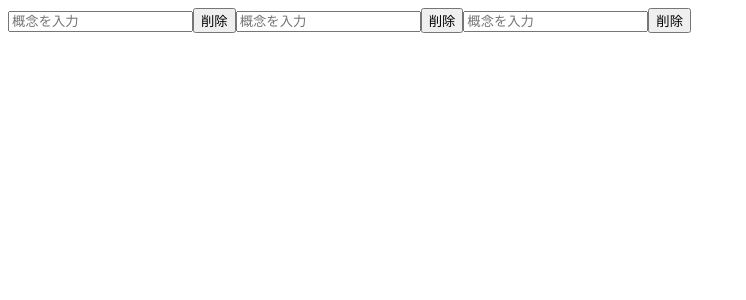
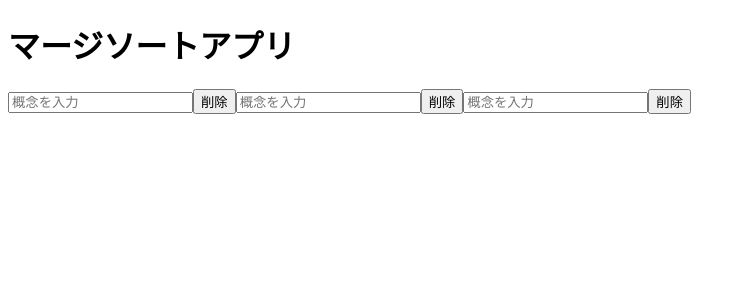
Before and after one commit to RKyo65535/MergeSortingWebApp, a React (Create React App) app: page / in a window 1280 px wide. Shown: the top 300 px of the page, without its empty margins (0-746 px from the left). Built offline with nearby package versions, Linux system fonts and the light colour scheme.

Commit message:
静的に3つボタンが表示されるところまで

```diff
--- /dev/null
+++ b/src/App.tsx
@@ -0,0 +1,20 @@
+import { useState, useRef, useEffect } from "react";
+import { InputZone } from "./components/InputZone";
+import { ToMergeItem } from "./feature/toMergeItem";
+
+export function App() {
+  //ここで全体を管理します。
+
+  //現在のリスト
+  const [currentItemList, setTasks] = useState<ToMergeItem[]>();
+
+  //ここから下がメイン部分
+  return (
+    <div className="todoapp stack-large">
+      <h1>マージソートアプリ</h1>
+      <InputZone />
+      <InputZone />
+      <InputZone />
+    </div>
+  );
+}
--- /dev/null
+++ b/src/feature/toMergeItem.ts
@@ -0,0 +1,6 @@
+export type ToMergeItem = {
+  //文字通りの識別子
+  id: string;
+  //表示される名前
+  name: string;
+};
--- a/src/index.tsx
+++ b/src/index.tsx
@@ -1,13 +1,11 @@
 import { StrictMode } from "react";
 import ReactDOM from "react-dom";
-import { InputZone } from "./components/InputZone";
+import { App } from "./App";
 
 //rootタグのついた場所にReactでつくったものを入れるのだ
 ReactDOM.render(
   <StrictMode>
-    <InputZone />
-    <InputZone />
-    <InputZone />
+    <App />
   </StrictMode>,
   document.getElementById("root")
 );
```
